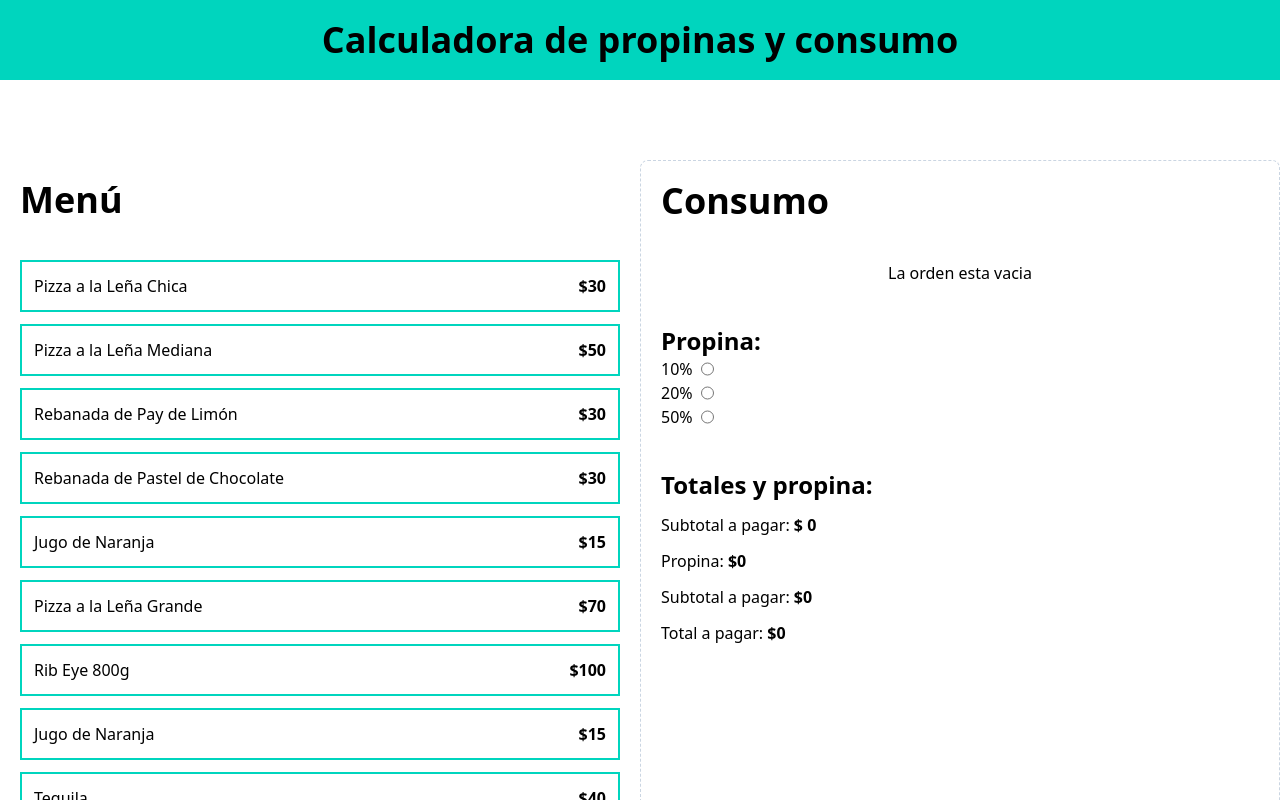
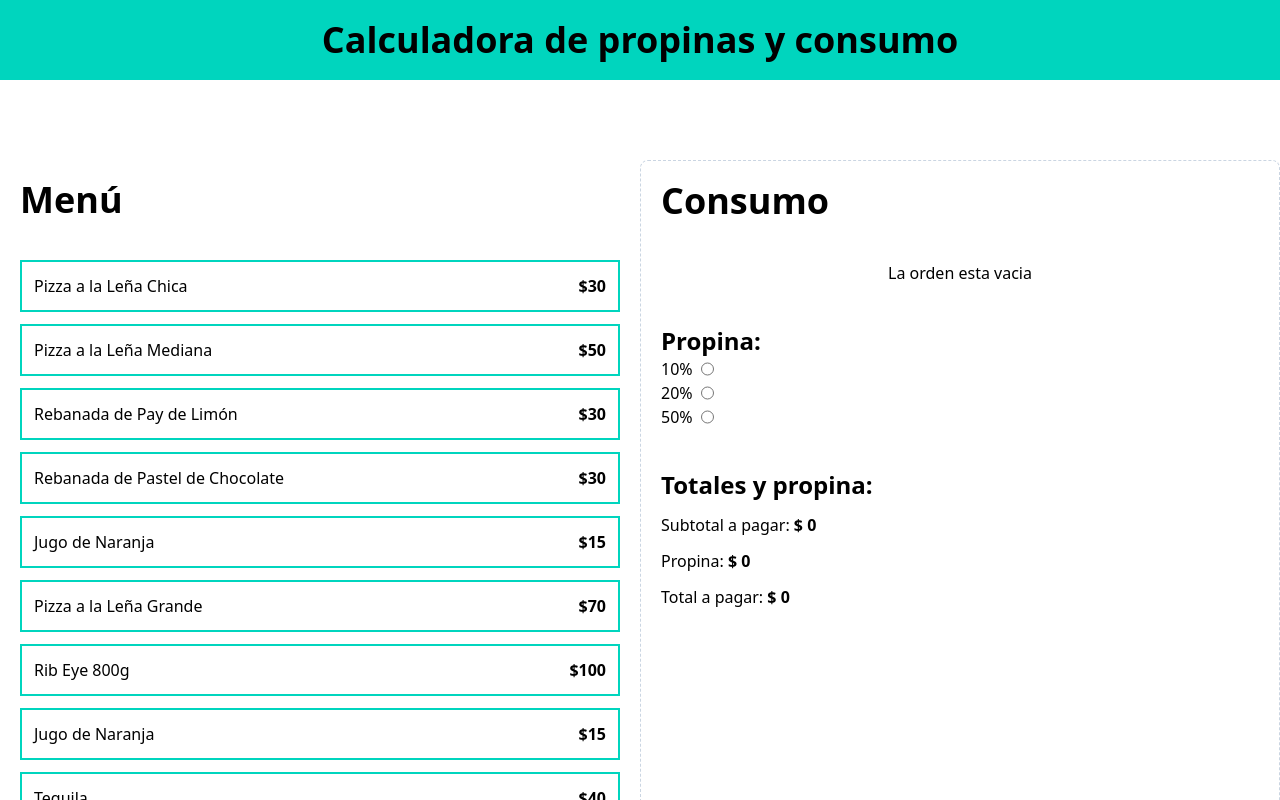
Before and after one commit to jarl1409/calculadora_propina, a React (Vite) app: page / in a window 1280 px wide. Shown: the top 800 px of the page. Built offline with nearby package versions, Linux system fonts and the light colour scheme.

Commit message:
Agregando funcionalidad propina

```diff
--- a/src/App.tsx
+++ b/src/App.tsx
@@ -7,7 +7,7 @@ import OrderContents from "./components/OrderContents";
 
 
 function App() {
-  const { order ,addItem, removeItem } = useOrder();
+  const { order ,addItem, removeItem, tip, setTip } = useOrder();
   return (
     <>
       <header className="bg-teal-400 py-5">
@@ -31,9 +31,11 @@ function App() {
             removeItem = {removeItem}
             />
             <TipPercentageForm
+            setTip = {setTip}
             />
             <OrderTotals
             order = {order}
+            tip = {tip}
             />
         </div>
       </main>
--- a/src/components/OrderTotals.tsx
+++ b/src/components/OrderTotals.tsx
@@ -4,28 +4,32 @@ import { formatCurrency } from "../helpers";
 
 type orderTotalProps = {
   order: OrderItem[];
+  tip: number;
 };
 
-export default function OrderTotals({ order }: orderTotalProps) {
+export default function OrderTotals({ order, tip }: orderTotalProps) {
   const subTotalAmount = useMemo(
     () => order.reduce((total, item) => total + item.quantity * item.price, 0),
     [order]
   );
+
+  const tipAmaunt = useMemo(() => subTotalAmount * tip, [tip, order]);
+  const totalAmaunt = useMemo(() => subTotalAmount + tipAmaunt, [tip, order]);
+
   return (
     <>
       <div className="space-y-3">
         <h2 className=" font-black text-2xl">Totales y propina:</h2>
         <p>
-          Subtotal a pagar:{""} <span className="font-bold">{formatCurrency(subTotalAmount)}</span>
+          Subtotal a pagar:{""}{" "}
+          <span className="font-bold">{formatCurrency(subTotalAmount)}</span>
         </p>
         <p>
-          Propina:{""} <span className="font-bold">$0</span>
+          Propina:{""}{" "}
+          <span className="font-bold">{formatCurrency(tipAmaunt)}</span>
         </p>
         <p>
-          Subtotal a pagar:{""} <span className="font-bold">$0</span>
-        </p>
-        <p>
-          Total a pagar:{""} <span className="font-bold">$0</span>
+          Total a pagar:{""} <span className="font-bold">{formatCurrency(totalAmaunt)}</span>
         </p>
       </div>
       <button></button>
--- a/src/components/TipPercentageForm.tsx
+++ b/src/components/TipPercentageForm.tsx
@@ -1,3 +1,5 @@
+import type { Dispatch, SetStateAction } from "react";
+
 const tipOptions = [
   {
     id: "tip-10",
@@ -16,7 +18,11 @@ const tipOptions = [
   },
 ];
 
-export default function TipPercentageForm() {
+type TipPercentageFormProps = {
+  setTip: Dispatch<SetStateAction<number>>;
+};
+
+export default function TipPercentageForm({ setTip }: TipPercentageFormProps) {
   return (
     <div>
       <h3 className="font-black text-2xl">Propina:</h3>
@@ -24,7 +30,13 @@ export default function TipPercentageForm() {
         {tipOptions.map((tip) => (
           <div key={tip.id} className="flex gap-2">
             <label htmlFor={tip.id}>{tip.label}</label>
-            <input id={tip.id} type="radio" name="tip" value={tip.value} />
+            <input
+              id={tip.id}
+              type="radio"
+              name="tip"
+              value={tip.value}
+              onChange={(e) => setTip(+e.target.value)}
+            />
           </div>
         ))}
       </form>
--- a/src/hooks/useOrder.ts
+++ b/src/hooks/useOrder.ts
@@ -3,6 +3,8 @@ import type { MenuItem, OrderItem } from "../types";
 
 export default function useOrder() {
   const [order, setOrder] = useState<OrderItem[]>([]);
+
+  const [tip, setTip] = useState(0)
 
   const addItem = (item: MenuItem) => {
     const itemExist = order.find((orderItem) => orderItem.id === item.id);
@@ -25,6 +27,6 @@ export default function useOrder() {
 
 
   return {
-    order, addItem,removeItem
+    order,tip, setTip, addItem,removeItem
   };
 }
```
